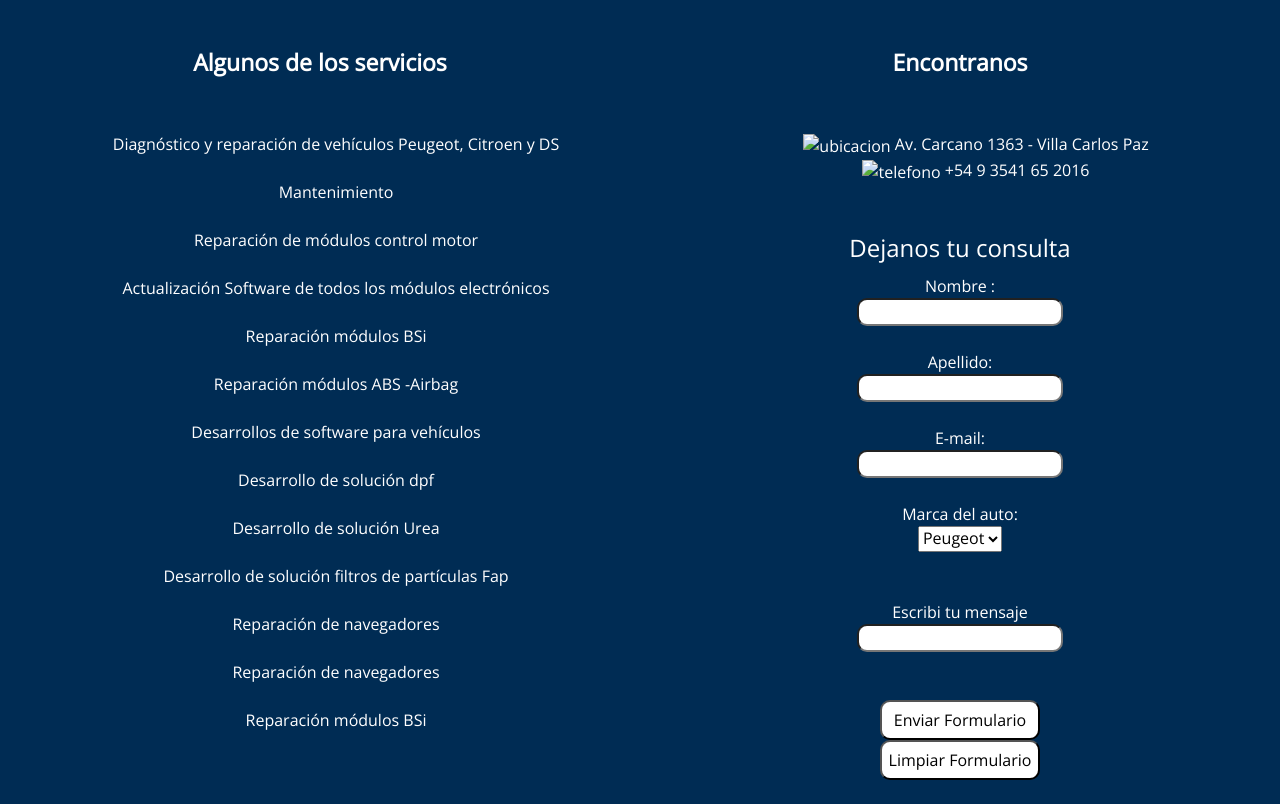
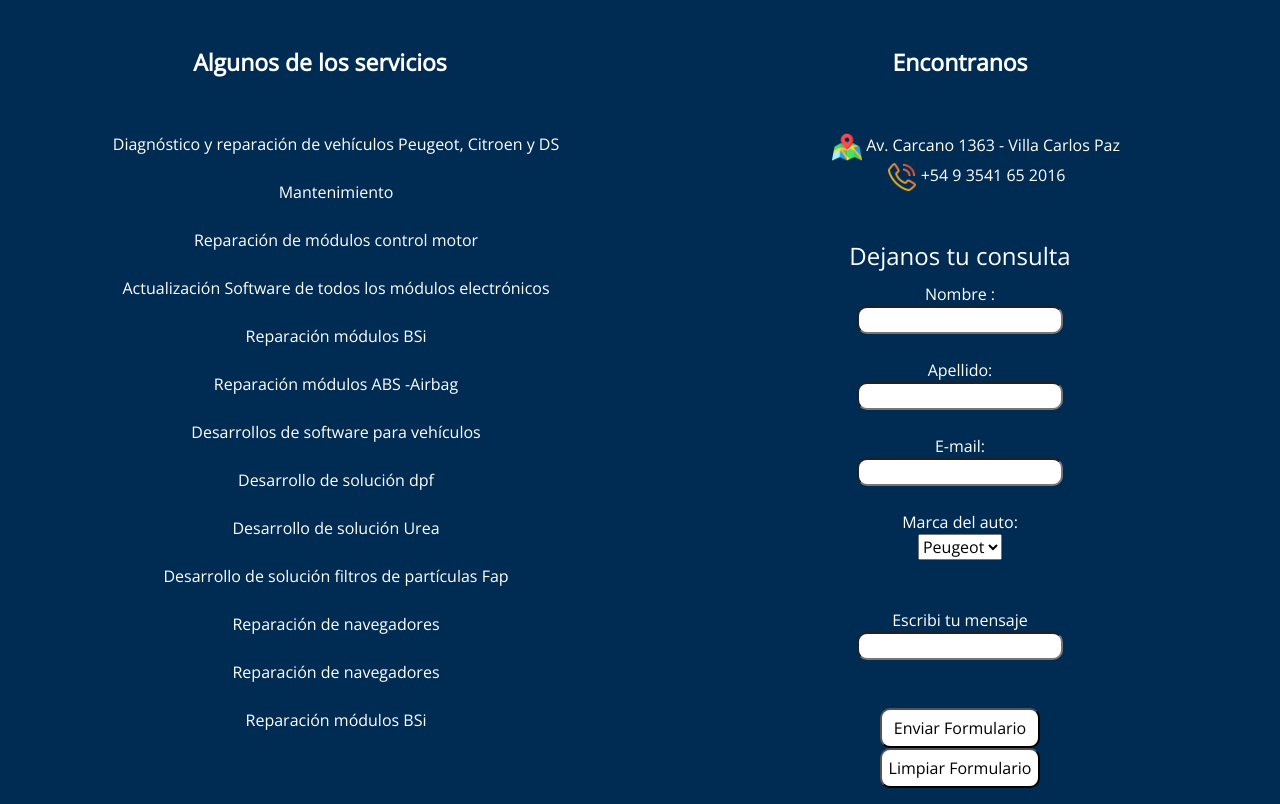
Before and after one commit to NataliaMoroni/SassMoroni, a website: page index.html in a window 1280 px wide. Shown: the part 1220-2024 px from the top of the page. Drawn offline with nearby package versions, Linux system fonts and the light colour scheme; files that its build step writes are made by us from their sources; the site is published under a folder, as on GitHub Pages, so addresses that start at the root find nothing.

Commit message:
corrijo error en iconos en la seccion contactos

```diff
--- a/index.html
+++ b/index.html
@@ -161,8 +161,8 @@
          <br>
 
          <ul class="contenedor__contacto__info">
-             <li><img src="/multimedia/imagenes/mapa.png" alt="ubicacion" class="contacto__info__ubicacion"> Av. Carcano 1363 - Villa Carlos Paz</li>
-             <li><img src="/multimedia/imagenes/telefono-color.png" alt="telefono" class="contacto__info__ubicacion"> +54 9 3541 65 2016</li>
+             <li><img src="./multimedia/imagenes/mapa.png" alt="ubicacion" class="contacto__info__ubicacion"> Av. Carcano 1363 - Villa Carlos Paz</li>
+             <li><img src="./multimedia/imagenes/telefono-color.png" alt="telefono" class="contacto__info__ubicacion"> +54 9 3541 65 2016</li>
          </ul>
 
          <div>
```
